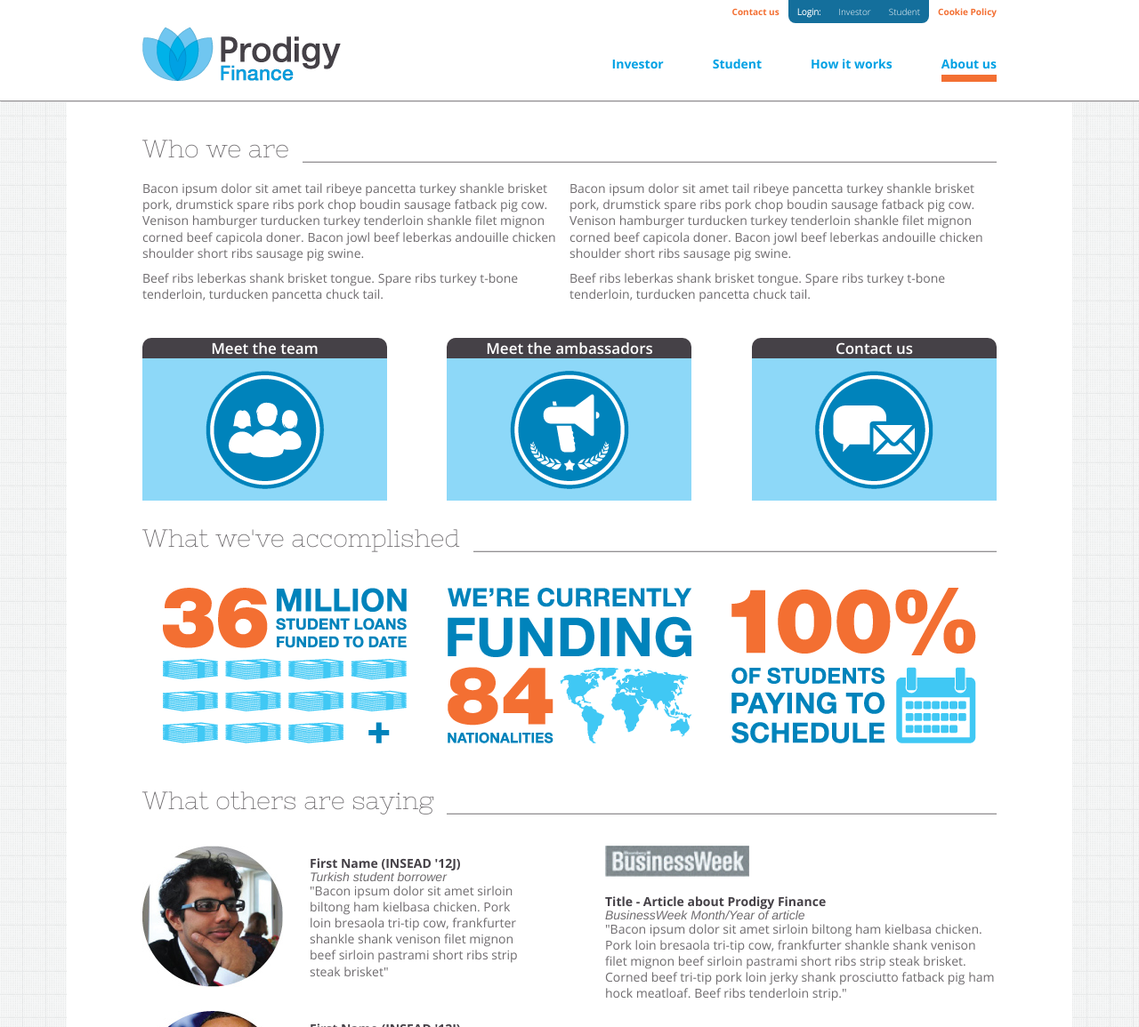
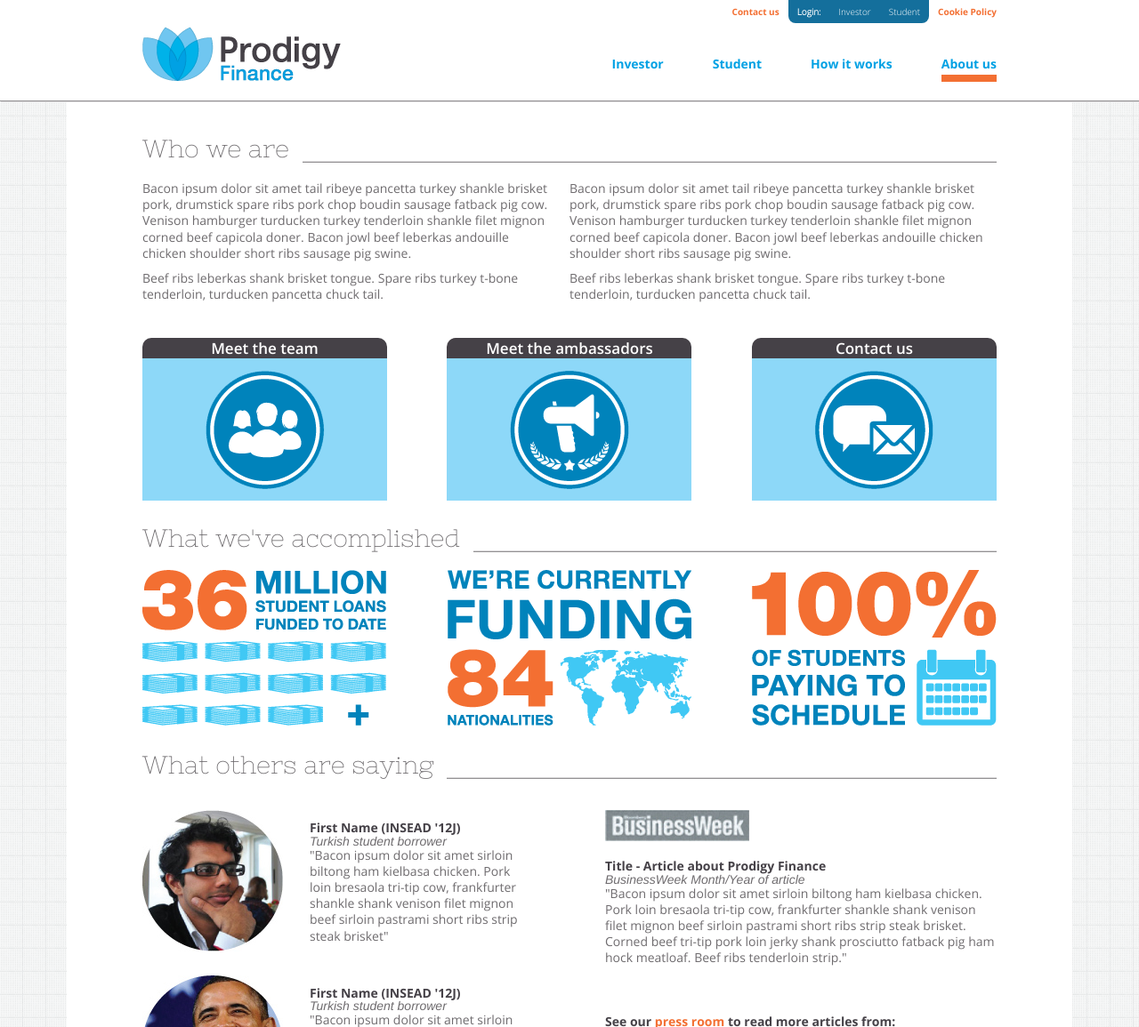
Before and after one commit to peterscottsa/Prodigy, a plain HTML site: page index.html in a window 1280 px wide. Shown: the top 1155 px of the page at 89% size. Drawn offline with Linux system fonts and the light colour scheme.

Commit message:
CSS tweaks

```diff
--- a/css/style.css
+++ b/css/style.css
@@ -264,9 +264,9 @@
 	float: left;
 }
 
-.content article:first-child
+article.first
 {
-	margin: 0 15px 0 0;
+	padding: 0 20px 0 0;
 }
 
 
@@ -354,7 +354,17 @@
 	width: 33.33333333%;
 	text-align:center;
 	box-sizing:border-box;
-	padding: 20px;
+	padding: 0;
+}
+
+.loans
+{
+	text-align:left;
+}
+
+.paying
+{
+	text-align:right;
 }
 
 /* TESTIMONIAL
@@ -598,6 +608,12 @@
 		width: 80%;
 	}
 
+	.accomplishment, .loans, .paying
+	{
+		padding: 20px;
+		text-align:center;
+	}
+
 	.row .modal-social-media li
 	{
 		margin: 0 20px 0 0;
@@ -681,7 +697,10 @@
 		padding-right: 15px;
 	}
 
-
+	.social-media li
+	{
+		margin: 0 0 0 10px;
+	}
 
 }
 
--- a/index.html
+++ b/index.html
@@ -82,7 +82,7 @@
         <!-- WHO WE ARE -->
     	<section class="twelve columns">
         	<h2><span>Who we are</span></h2>
-        	<article class="six columns">
+        	<article class="six columns first">
                 <p>Bacon ipsum dolor sit amet tail ribeye pancetta turkey shankle brisket pork, drumstick spare ribs pork chop boudin sausage fatback pig cow. Venison hamburger turducken turkey tenderloin shankle filet mignon corned beef capicola doner. Bacon jowl beef leberkas andouille chicken shoulder short ribs sausage pig swine.</p>
                 <p> Beef ribs leberkas shank brisket tongue. Spare ribs turkey t-bone tenderloin, turducken pancetta chuck tail.</p>
             </article>
@@ -124,13 +124,13 @@
         <!-- WHAT WE'VE ACCOMPLISHED -->
         <section class="twelve columns">
         	<h2><span>What we've accomplished</span></h2>
-        	<div class="accomplishment">
+        	<div class="accomplishment loans">
             	<img src="images/36-million-loans.png" />
             </div>
-            <div class="accomplishment">
+            <div class="accomplishment nationalities">
             	<img src="images/funding-nationalities.png" />
             </div>
-            <div class="accomplishment">
+            <div class="accomplishment paying">
             	<img src="images/paying-to-schedule.png" />
             </div>
         </section>
```
